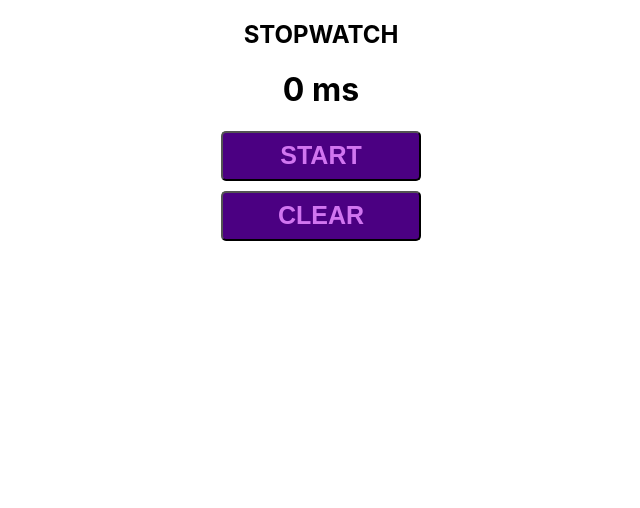
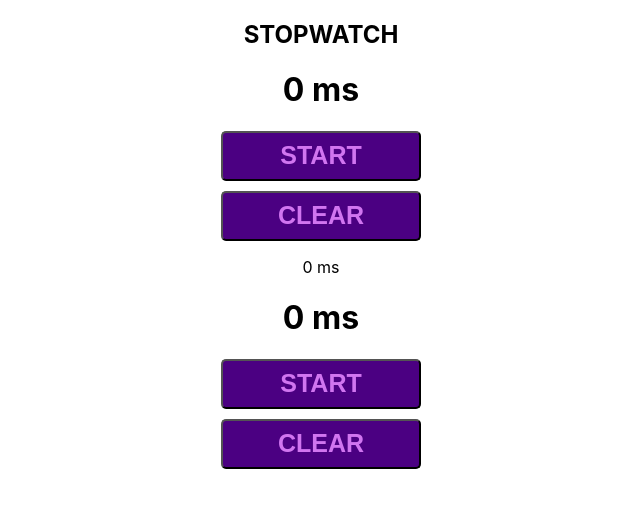
Before and after one commit to AmarachiOE/Hooks-Stopwatch, a React (Create React App) app in the folder hooks-stopwatch/: page / in a window 1280 px wide. Shown: the top 508 px of the page, without its empty margins (319-959 px from the left). Built offline with nearby package versions, Linux system fonts and the light colour scheme.

Commit message:
two stopwatches, also displaying difference between the two lapses. using custom hook

```diff
--- a/hooks-stopwatch/src/App.js
+++ b/hooks-stopwatch/src/App.js
@@ -1,18 +1,11 @@
 import React, { useState, useRef, useEffect } from "react";
 import "./App.css";
 
-function App() {
-  const buttonStyle = {
-    display: "block",
-    margin: "0 auto 10px",
-    width: "200px",
-    height: "50px",
-    background: "indigo",
-    fontSize: "25px",
-    borderRadius: "5px",
-    fontWeight: "700",
-    color: "#D175F0"
-  };
+
+// Custom Hook:
+function useButtons() {
+
+
   const [lapse, setLapse] = useState(0);
   const [running, setRunning] = useState(false);
   const intervalRef = useRef(null);
@@ -54,16 +47,56 @@ function App() {
     setRunning(false);
   };
 
+  // return the items you need or will reference in JSX
+  return {lapse, running, handleStartStop, handleClear}
+
+}
+
+function App() {
+  const buttonStyle = {
+    display: "block",
+    margin: "0 auto 10px",
+    width: "200px",
+    height: "50px",
+    background: "indigo",
+    fontSize: "25px",
+    borderRadius: "5px",
+    fontWeight: "700",
+    color: "#D175F0"
+  };
+
+  // to use custom hook
+  const stopwatchOne = useButtons();
+  const stopwatchTwo = useButtons();
+
   return (
+
     <div className="App">
       <h2>STOPWATCH</h2>
-      <h1>{lapse} ms</h1>
-      <button style={buttonStyle} onClick={handleStartStop}>
-        {running ? "STOP" : "START"}
+      <div className="stopwatch-one">
+      <h1>{stopwatchOne.lapse} ms</h1>
+      <button style={buttonStyle} onClick={stopwatchOne.handleStartStop}>
+        {stopwatchOne.running ? "STOP" : "START"}
       </button>
-      <button style={buttonStyle} onClick={handleClear}>
+      <button style={buttonStyle} onClick={stopwatchOne.handleClear}>
         CLEAR
       </button>
+      </div>
+
+      <div className="time-difference">
+        <p>{stopwatchOne.lapse - stopwatchTwo.lapse} ms</p>
+      </div>
+
+      <div className="stopwatch-two">
+      <h1>{stopwatchTwo.lapse} ms</h1>
+      <button style={buttonStyle} onClick={stopwatchTwo.handleStartStop}>
+        {stopwatchTwo.running ? "STOP" : "START"}
+      </button>
+      <button style={buttonStyle} onClick={stopwatchTwo.handleClear}>
+        CLEAR
+      </button>
+      </div>
+
     </div>
   );
 }
```
